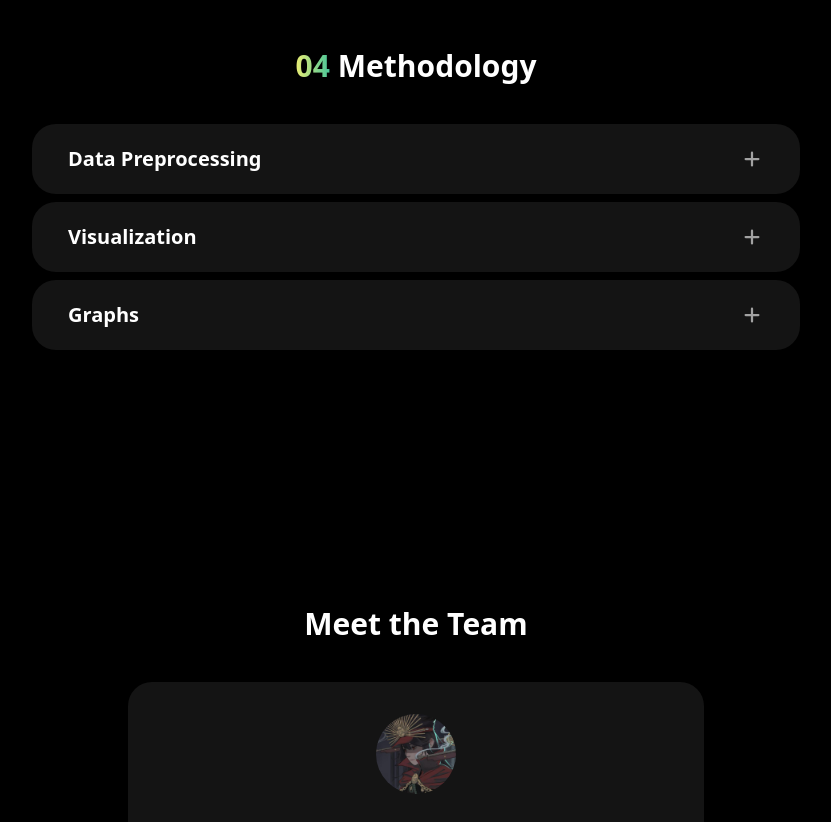
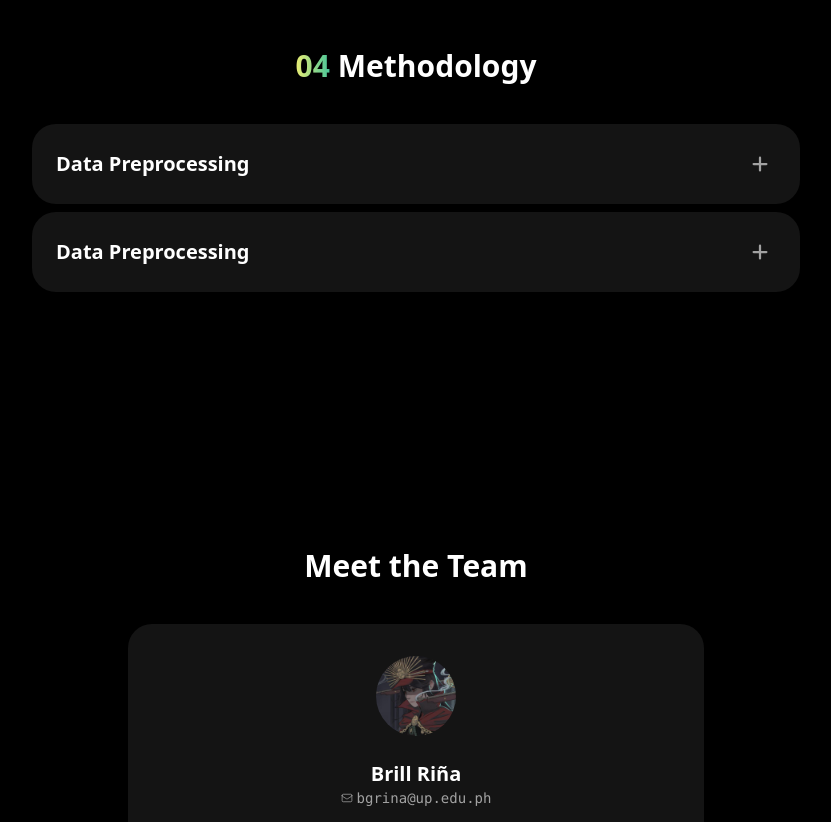
Before and after one commit to riru12/cs132portfolio, a SvelteKit app: page / in a window 1280 px wide. Shown: the part 3340-4162 px from the top of the page, without its empty margins (224-1055 px from the left). Built offline with nearby package versions, Linux system fonts and the light colour scheme.

Commit message:
improved drawer

```diff
--- a/src/components/Method.svelte
+++ b/src/components/Method.svelte
@@ -4,7 +4,7 @@
 
     function handleSections(event){
         if (event.type === 'click' || (event.type === 'keydown' && (event.key === 'Enter' || event.key === ' '))) {
-            const section = event.target.closest('.subsection');
+            const section = event.target.closest('.clickable').parentNode;
             if (section.getAttribute("data-section")){
                 section.classList.toggle("active");
             }
@@ -13,7 +13,7 @@
 </script>
 
 
-<section id="method" class="mx-12 md:mx-32 lg:mx-64 py-32 flex flex-col">
+<section id="method" class="mx-12 md:mx-32 lg:mx-64 py-32 flex flex-col items-center">
     <div class="flex flex-row gap-2 mb-10 justify-center">
         <div class="green-text text-3xl font-bold gradient-text">
             04
@@ -22,60 +22,36 @@
             Methodology
         </div>
     </div>
-    <div on:click={handleSections} on:keydown={handleSections} role="none" class="flex flex-col items-content gap-2">
-        <div data-section=1 class="subsection" tabindex="0" role="button">
-            <div class="flex flex-row justify-between items-center px-4">
-                <div class="font-bold p-2">
-                    Data Preprocessing
-                </div>
-                <div class="h-min w-min p-2 rounded-[50%] hover:bg-black">
-                    <PlusIcon/>
-                </div>
+    <div on:click={handleSections} on:keydown={handleSections} role="none" class="flex flex-col gap-2 max-w-[60rem]">
+        <div data-section=1 class="subsection">
+            <div class="flex w-full justify-between items-center p-3 font-semibold clickable">
+                Data Preprocessing
+                <div class="w-min h-min rounded-full p-1 hover:bg-black"><PlusIcon /></div>
             </div>
-            <div class="">
-                <div class="p-6">
-                    <div class="py-2">
-                        <h2 class="text-lg py-2 font-semibold">Handling Missing/Null Values</h2>
-                        <p>The dataset from PSA was checked for null/missing values. As mentioned, the dataset contains a total of 165,029 entries and 88 features and upon identifying any null values, it was confirmed that there there were neither missing nor null values within the dataset.</p>
-                    </div>
-                    <div class="py-2">
-                        <h2 class="text-lg py-2 font-semibold">Sampling the Data</h2>
-                        <p>Due to the huge volume of data, processing it would be time and resource heavy. So, we sampled 10% of the original volume of the dataset, leaving us with a sampled dataset containing 16,503 entries. Check out the sampled dataset in the Data section above!</p>
-                    </div>
-                    <div class="py-2">
-                        <h2 class="text-lg py-2 font-semibold">Addition and Dropping of Certain Features</h2>
-                        <p>We added a column which computes for the net income of a family, equal to their total income minus their expenditures. We also dropped certain features (columns) that are redundant and not related to the study such as some of the elements in the breakdowns of the total income and a few nominal features.</p>
-                    </div>
+            <div> <!-- 1-ROW GRID -->
+                <div>
+                    <h2>Handling Missing/Null Values</h2>
+                    <p>The dataset was checked for null/missing values. The dataset contains a total of 165,029 entries and 88 features and it was confirmed that the dataset does not contain missing or null values as its dimensions remained the same after processing.</p>
+                    <h2>Sampling the Data</h2>
+                    <p>Due to the huge volume of data, processing it would be time and resource heavy. So, we sampled 10% of the original volume which can be seen in the data section, leaving us with a sampled dataset containing 16,503 entries.</p>
+                    <h2>Dropping Certain Features</h2>
+                    <p>We dropped certain features (columns) that are redundant and not related to the study such as some of the elements in the breakdowns of the total income and a few nominal features.</p>
                 </div>
             </div>
         </div>
-        <div data-section=2 class="subsection" tabindex="0" role="button">
-            <div class="flex flex-row justify-between items-center px-4">
-                <div class="font-bold p-2">
-                    Visualization
-                </div>
-                <div class="h-min w-min p-2 rounded-[50%] hover:bg-black">
-                    <PlusIcon/>
-                </div>
+        <div data-section=2 class="subsection">
+            <div class="flex w-full justify-between items-center p-3 font-semibold clickable">
+                Data Preprocessing
+                <div class="w-min h-min rounded-full p-1 hover:bg-black"><PlusIcon /></div>
             </div>
-            <div class="">
-                <div class="p-6">
-                    Lorem ipsum dolor sit amet, consectetur adipiscing elit, sed do eiusmod tempor incididunt ut labore et dolore magna aliqua. Ut enim ad minim veniam, quis nostrud exercitation ullamco laboris nisi ut aliquip ex ea commodo consequat. Duis aute irure dolor in reprehenderit in voluptate velit esse cillum dolore eu fugiat nulla pariatur. Excepteur sint occaecat cupidatat non proident, sunt in culpa qui officia deserunt mollit anim id est laborum.
-                </div>
-            </div>
-        </div>
-        <div data-section=3 class="subsection" tabindex="0" role="button">
-            <div class="flex flex-row justify-between items-center px-4">
-                <div class="font-bold p-2">
-                    Graphs
-                </div>
-                <div class="h-min w-min p-2 rounded-[50%] hover:bg-black">
-                    <PlusIcon/>
-                </div>
-            </div>
-            <div class="">
-                <div class="p-6">
-                    Lorem ipsum dolor sit amet, consectetur adipiscing elit, sed do eiusmod tempor incididunt ut labore et dolore magna aliqua. Ut enim ad minim veniam, quis nostrud exercitation ullamco laboris nisi ut aliquip ex ea commodo consequat. Duis aute irure dolor in reprehenderit in voluptate velit esse cillum dolore eu fugiat nulla pariatur. Excepteur sint occaecat cupidatat non proident, sunt in culpa qui officia deserunt mollit anim id est laborum.
+            <div> <!-- 1-ROW GRID -->
+                <div>
+                    <h2>Handling Missing/Null Values</h2>
+                    <p>The dataset was checked for null/missing values. The dataset contains a total of 165,029 entries and 88 features and it was confirmed that the dataset does not contain missing or null values as its dimensions remained the same after processing.</p>
+                    <h2>Sampling the Data</h2>
+                    <p>Due to the huge volume of data, processing it would be time and resource heavy. So, we sampled 10% of the original volume which can be seen in the data section, leaving us with a sampled dataset containing 16,503 entries.</p>
+                    <h2>Dropping Certain Features</h2>
+                    <p>We dropped certain features (columns) that are redundant and not related to the study such as some of the elements in the breakdowns of the total income and a few nominal features.</p>
                 </div>
             </div>
         </div>
--- a/src/lib/css/method.css
+++ b/src/lib/css/method.css
@@ -1,34 +1,53 @@
 .subsection{
     width:100%;
-    border-radius: 1.5rem;
-    padding: 0.75rem;
-    font-size: 1.25rem;
     color: white;
     background-color: #141414;
+    font-size: 1.25rem;
+    padding: 0.75rem;
+    border-radius: 1.5rem;
 }
 
-.subsection:hover{
-    border-width: 1px;
-    border-color: #575757
+/* subsection grid */
+.subsection > div:nth-child(2){
+    display:grid;
+    padding-left: 0.75rem;
+    padding-right: 0.75rem;
+    grid-template-rows: 0fr;
+    transition: grid-template-rows 0.1s
 }
 
-.subsection > div:nth-child(1) > div:nth-child(2){
-    transform-origin: 50% 50%;
-    transition: transform 1s cubic-bezier(1, 0, 0, 1);
+/* item inside grid */
+.subsection > div:nth-child(2) div{
+    overflow:hidden;
 }
 
-.subsection > div:nth-child(2){
-    max-height:0;
-    font-size: 1rem;
-    color:#a2a2a2;
-    overflow: hidden;
-    transition: max-height 1s cubic-bezier(1, 0, 0, 1);
+.subsection > div:nth-child(2) div h2{
+    color: #a2a2a2;
+    font-size: 1.125rem;
+    margin-top: 0.75rem;
+    margin-bottom:0.75rem;
 }
 
-.active > div:nth-child(2){
-    max-height:200vh;
+.subsection > div:nth-child(2) div p{
+    color: #a2a2a2;
+    font-size: 1rem;
 }
 
-.active > div:nth-child(1) > div:nth-child(2){
+/* enable the content */
+.active > div:nth-child(2){
+    grid-template-rows: 1fr;
+    padding-bottom:0.75rem;
+}
+
+/* + to x animation */
+.subsection > div:nth-child(1) div{
+    transition: all 300ms;
+}
+
+.active > div:nth-child(1) div{
     transform: rotate(45deg);
 }
+
+.clickable{
+    cursor:pointer;
+}
--- a/src/routes/+layout.svelte
+++ b/src/routes/+layout.svelte
@@ -7,10 +7,12 @@
   import Data from "../components/Data.svelte";
   import Method from "../components/Method.svelte";
   import Team from "../components/Team.svelte";
+  // import Test from "../components/Test.svelte"
 </script>
 
 <slot />
 <div class="">
+  <!-- <Test /> -->
   <Navbar/>
   <Bento />
   <Background />
```
Also changed, not shown: 1 other file (tests, documents, lock files or other folders).
